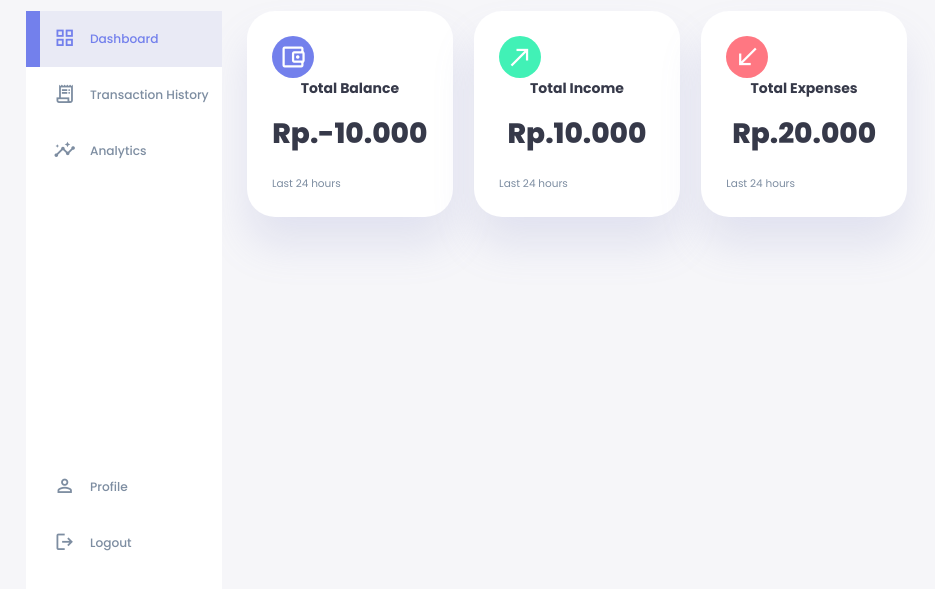
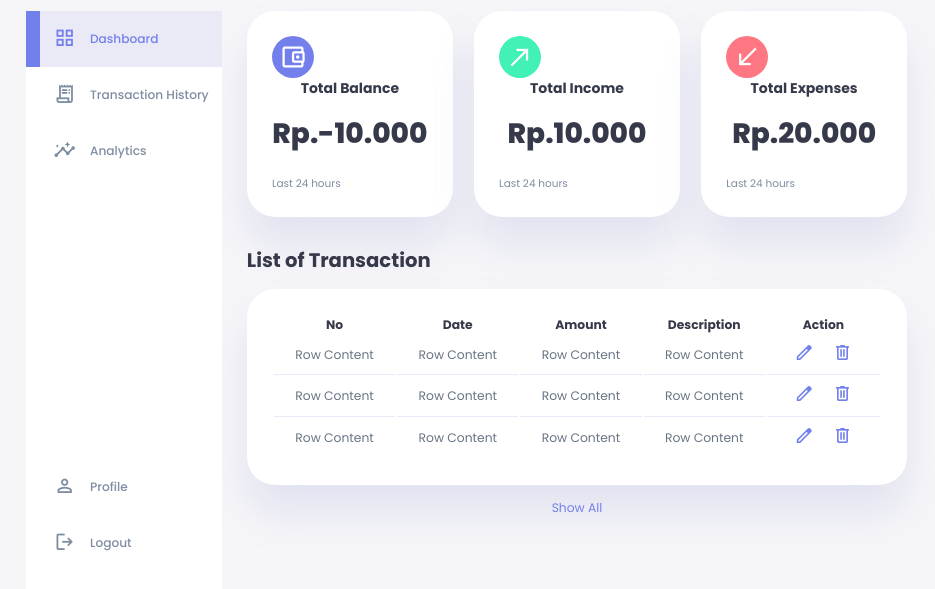
Before and after one commit to AgriAdhiatma24/expense-tracker, a plain HTML site: page public/index.html in a window 1280 px wide. Shown: the part 109-698 px from the top of the page, without its empty margins (0-935 px from the left). Drawn offline with nearby package versions, Linux system fonts and the light colour scheme.

Commit message:
feat: add table transaction

```diff
--- a/public/index.html
+++ b/public/index.html
@@ -112,6 +112,67 @@
             <small class="text-muted">Last 24 hours</small>
           </div>
         </div>
+
+        <!-- Transaction History Table-->
+        <div class="transaction-table">
+          <h2>List of Transaction</h2>
+          <table>
+            <thead>
+              <tr>
+                <th>No</th>
+                <th>Date</th>
+                <th>Amount</th>
+                <th>Description</th>
+                <th>Action</th>
+              </tr>
+            </thead>
+            <tbody>
+              <tr>
+                <td>Row Content</td>
+                <td>Row Content</td>
+                <td>Row Content</td>
+                <td>Row Content</td>
+                <td>
+                  <a href=""
+                    ><span class="material-symbols-outlined"> edit </span></a
+                  >
+                  <a href=""
+                    ><span class="material-symbols-outlined"> delete </span></a
+                  >
+                </td>
+              </tr>
+              <tr>
+                <td>Row Content</td>
+                <td>Row Content</td>
+                <td>Row Content</td>
+                <td>Row Content</td>
+                <td>
+                  <a href=""
+                    ><span class="material-symbols-outlined"> edit </span></a
+                  >
+                  <a href=""
+                    ><span class="material-symbols-outlined"> delete </span></a
+                  >
+                </td>
+              </tr>
+              <tr>
+                <td>Row Content</td>
+                <td>Row Content</td>
+                <td>Row Content</td>
+                <td>Row Content</td>
+                <td>
+                  <a href="" class="edit"
+                    ><span class="material-symbols-outlined"> edit </span></a
+                  >
+                  <a href="" class="delete"
+                    ><span class="material-symbols-outlined"> delete </span></a
+                  >
+                </td>
+              </tr>
+            </tbody>
+          </table>
+          <a href="#">Show All</a>
+        </div>
       </main>
       <!-- Main Section End -->
     </div>
--- a/public/styles.css
+++ b/public/styles.css
@@ -251,23 +251,71 @@ main .insight > div.expenses span {
   font-size: 2rem;
 }
 
-main .insight .info{
+main .insight .info {
   display: flex;
   flex-direction: column;
   align-items: center;
   justify-content: center;
 }
 
-main .insight h3{
+main .insight h3 {
   font-size: 1rem;
 }
 
-main .insight h1{
+main .insight h1 {
   margin-top: 1rem;
   font-size: 2rem;
 }
 
-main .insight small{
+main .insight small {
   display: block;
   margin-top: 1.5rem;
 }
+
+/* ====== Transaction Table ======= */
+main .transaction-table {
+  margin-top: 2rem;
+}
+
+main .transaction-table h2 {
+  margin-bottom: 1rem;
+}
+
+main .transaction-table table {
+  width: 100%;
+  background: var(--color-white);
+  padding: var(--card-padding);
+  border-radius: var(--card-border-radius);
+  text-align: center;
+  box-shadow: var(--box-shadow);
+}
+
+main .transaction-table table:hover {
+  box-shadow: none;
+}
+
+main table tbody td {
+  height: 2.8rem;
+  border-bottom: 1px solid var(--color-light);
+  color: var(--color-dark-variant);
+}
+
+main table tbody tr:last-child td {
+  border: none;
+}
+
+main .transaction-table table tbody td a {
+  display: inline-block;
+  margin: auto 0.5rem;
+}
+
+main .transaction-table table tbody td a span {
+  font-size: 1.5rem;
+}
+
+main .transaction-table a {
+  display: block;
+  text-align: center;
+  margin-top: 1rem;
+  color: var(--color-primary);
+}
```
Lines whose indentation alone changed are shown as unchanged.
